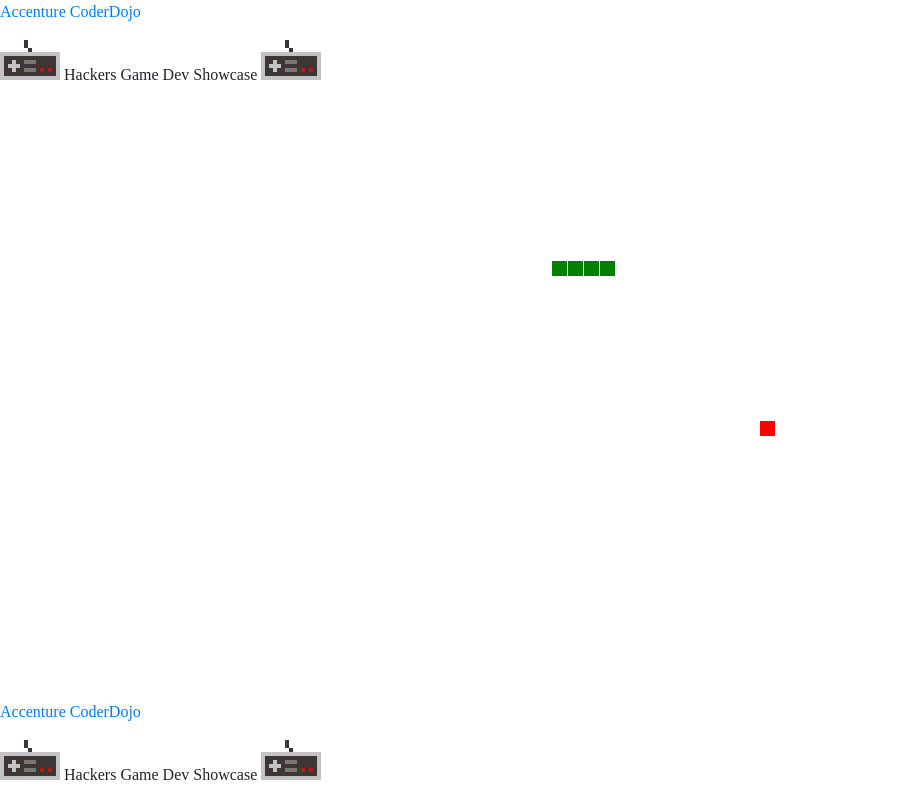
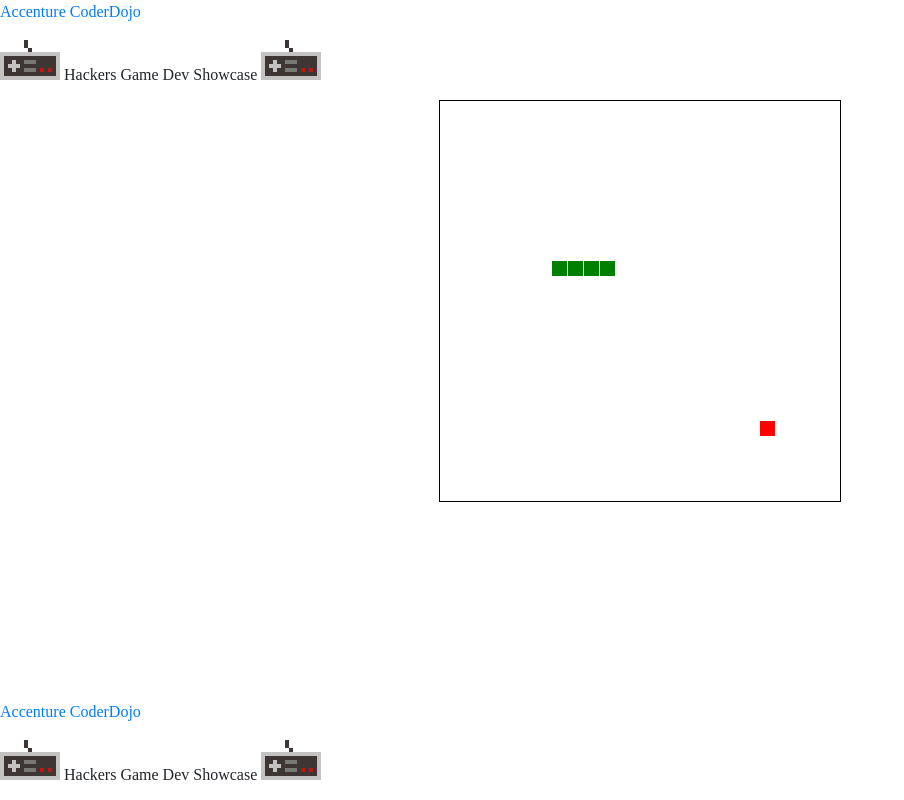
Before and after one commit to HackersAtTheDock/Games-2018, a plain HTML site: page aaron/snake.html in a window 1280 px wide. Shown: the whole page, without its empty margins (0-904 px from the left). Drawn offline with nearby package versions, Linux system fonts and the light colour scheme.

Commit message:
fix(style): add border to snake game

```diff
--- a/aaron/snake.html
+++ b/aaron/snake.html
@@ -19,7 +19,7 @@
 		} */
 
 		canvas {
-			border: 1px solid white;
+			border: 1px solid black;
 		}
 	</style>
 	<link rel="stylesheet" type="text/css" media="screen" href="../style.css" />
```
Also changed, not shown: sean/GuessingGame/GuessGame.html (+19 -11 lines).
